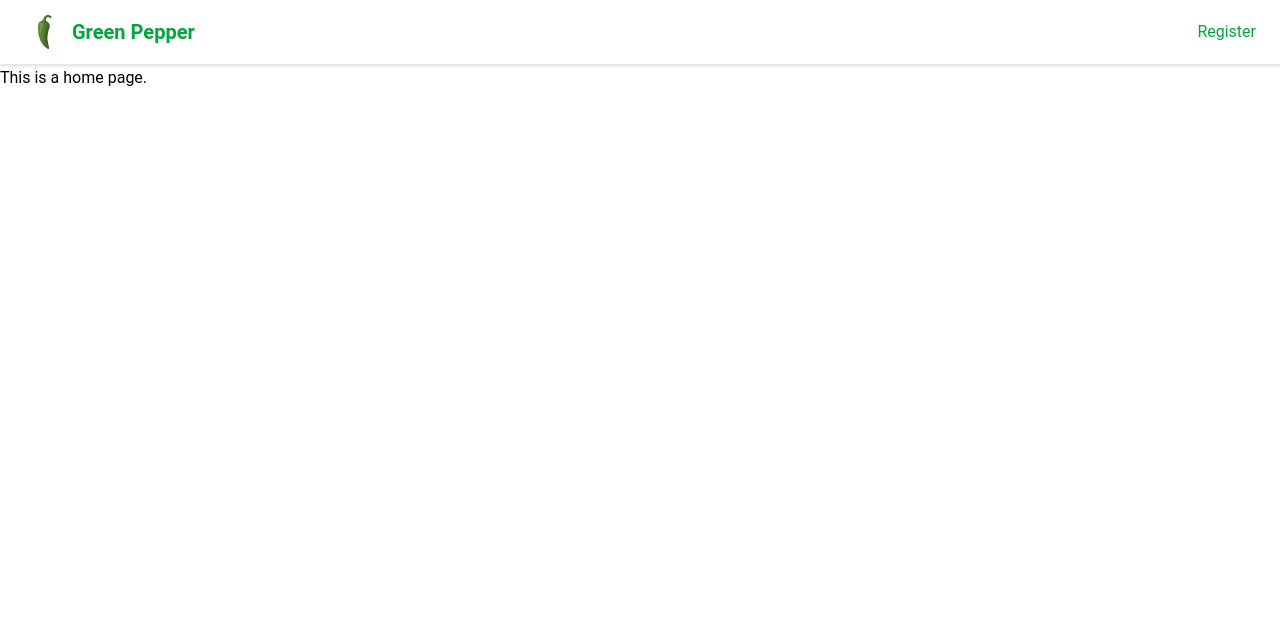
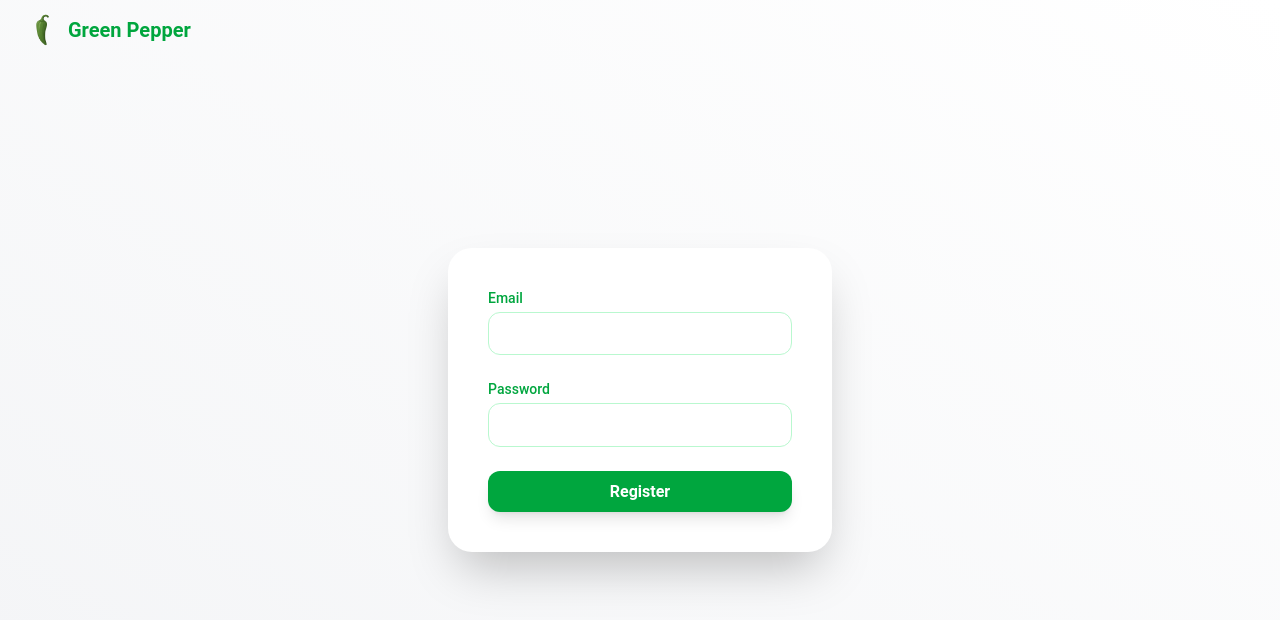
Before and after one commit to jordiroca94/green-pepper, a Vue app: page / in a window 1280 px wide. Shown: the top 620 px of the page. Built offline with nearby package versions, Linux system fonts and the light colour scheme.

Commit message:
feat: RegisterForm

```diff
--- a/src/App.vue
+++ b/src/App.vue
@@ -1,23 +1,9 @@
 <script setup lang="ts">
-import { RouterLink, RouterView } from 'vue-router'
+import { RouterView } from 'vue-router'
+import AppNavbar from './components/AppNavbar.vue'
 </script>
 
 <template>
-  <header>
-    <nav class="bg-white border-b border-gray-200 shadow-sm px-4 sm:px-6 py-3">
-      <div class="max-w-7xl mx-auto flex items-center justify-between">
-        <RouterLink to="/" class="flex items-center space-x-2">
-          <img src="./assets/images/green-pepper.png" alt="Green Pepper Logo" class="w-10 h-10" />
-          <span class="text-xl font-bold text-green-600">Green Pepper</span>
-        </RouterLink>
-        <div class="hidden sm:flex space-x-6">
-          <RouterLink to="/register" class="text-green-600 hover:underline transition"
-            >Register</RouterLink
-          >
-        </div>
-      </div>
-    </nav>
-  </header>
-
+  <AppNavbar />
   <RouterView />
 </template>
--- /dev/null
+++ b/src/components/AppNavbar.vue
@@ -0,0 +1,12 @@
+<template>
+  <header>
+    <nav class="bg-white border-b border-gray-200 shadow-sm px-4 sm:px-6 py-3">
+      <div class="max-w-7xl mx-auto flex items-center justify-between">
+        <RouterLink to="/" class="flex items-center space-x-2">
+          <img src="../assets/images/green-pepper.png" alt="Green Pepper Logo" class="w-9 h-9" />
+          <span class="text-xl font-bold text-green-600">Green Pepper</span>
+        </RouterLink>
+      </div>
+    </nav>
+  </header>
+</template>
--- /dev/null
+++ b/src/components/AppRegister.vue
@@ -0,0 +1,53 @@
+<template>
+  <div
+    class="min-h-screen bg-gradient-to-tr from-gray-100 to-white flex items-center justify-center -mt-[61px]"
+  >
+    <div
+      class="bg-white shadow-2xl rounded-3xl p-10 w-full max-w-sm transform hover:scale-[1.02] transition-transform duration-300"
+    >
+      <form @submit.prevent="handleSubmit" class="space-y-6">
+        <div>
+          <label for="email" class="block text-sm font-medium text-green-600 mb-1">Email</label>
+          <input
+            v-model="email"
+            id="email"
+            type="email"
+            required
+            class="w-full px-4 py-2 border border-green-200 rounded-xl focus:ring-2 focus:ring-green-300 focus:outline-none transition duration-200"
+          />
+        </div>
+
+        <div>
+          <label for="password" class="block text-sm font-medium text-green-600 mb-1"
+            >Password</label
+          >
+          <input
+            v-model="password"
+            id="password"
+            type="password"
+            required
+            class="w-full px-4 py-2 border border-green-200 rounded-xl focus:ring-2 focus:ring-green-300 focus:outline-none transition duration-200"
+          />
+        </div>
+        <button
+          type="submit"
+          class="w-full py-2 px-4 bg-green-600 text-white font-bold rounded-xl hover:bg-green-700 transition-colors shadow-lg"
+        >
+          Register
+        </button>
+      </form>
+    </div>
+  </div>
+</template>
+
+<script setup lang="ts">
+import { ref } from 'vue'
+
+const email = ref('')
+const password = ref('')
+
+const handleSubmit = () => {
+  console.log('Registering:', { email: email.value, password: password.value })
+  // Add registration logic here
+}
+</script>
--- a/src/views/HomeView.vue
+++ b/src/views/HomeView.vue
@@ -1,3 +1,7 @@
+<script setup lang="ts">
+import AppRegister from '@/components/AppRegister.vue'
+</script>
+
 <template>
-  <main>This is a home page.</main>
+  <AppRegister />
 </template>
--- a/src/views/RegisterView.vue
+++ b/src/views/RegisterView.vue
@@ -1,5 +1,5 @@
 <template>
-  <div class="register">
-    <h1>This is an register page</h1>
+  <div>
+    <h1>This will be another page, the texts page</h1>
   </div>
 </template>
```
